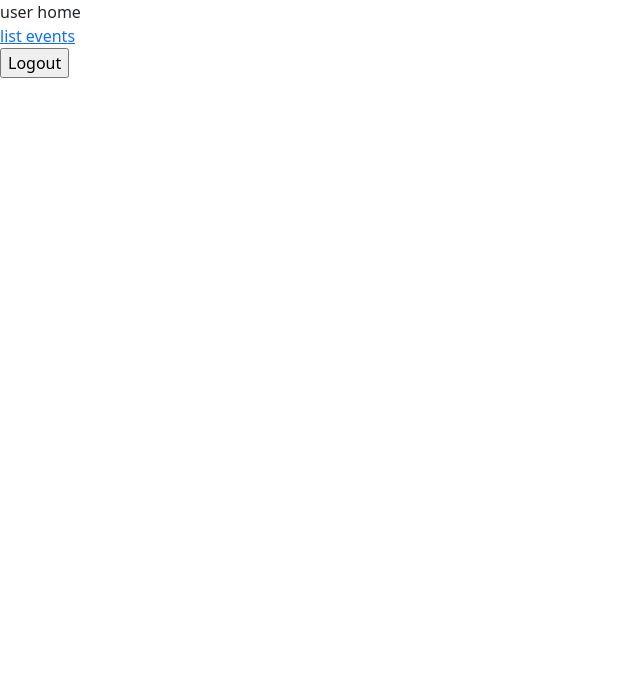
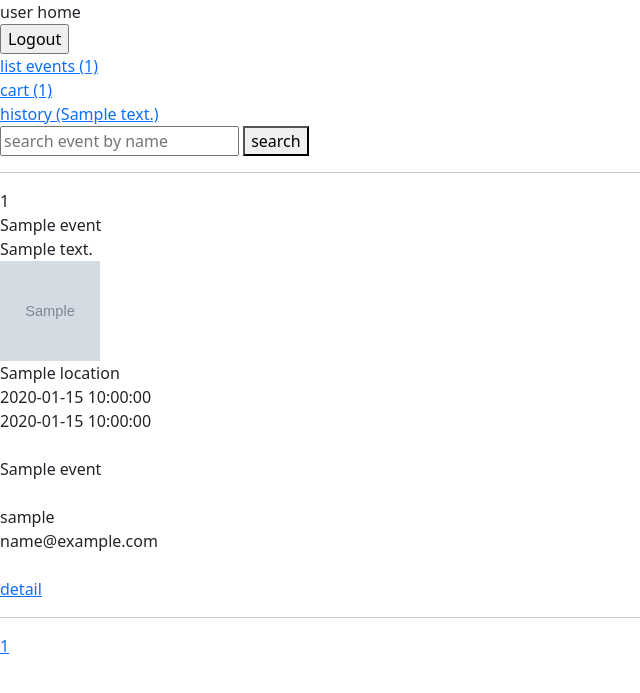
Before and after one commit to Lanzkuy/event-app, a PHP site: the page made by app/views/home/index.php in a window 1280 px wide. Shown: the top 693 px of the page, without its empty margins (0-640 px from the left). Run offline with PHP 8.4, Linux system fonts and the light colour scheme; the template is opened without the code that fills it: most values are stand-ins (such as "Sample title", 1, 10 or a date in 2020); grey boxes marked "Sample" are stand-in pictures.

Commit message:
update view home index

```diff
--- a/app/views/home/index.php
+++ b/app/views/home/index.php
@@ -1,5 +1,46 @@
 user home<br>
-<a href="./event">list events</a><br>
+
 <form action="./home/logout" method="post">
     <input type="submit" value="Logout">
 </form>
+
+<a href="./event">list events (<?= $data['eventCount'] ?>)</a><br>
+<a href="./cart">cart (<?= $data['orderDetailCount'] ?>)</a><br>
+<a href="./history">history (<?= $data['orderDetailCount2'] ?>)</a><br>
+
+<form method="get">
+    <input type="text" name="search" placeholder="search event by name">
+    <button type="submit">search</button>
+</form>
+
+<?php foreach($data['events'] as $event){ ?>
+    <hr>
+    <?= $event['id'] ?><br>
+    <?= $event['title'] ?><br>
+    <?= $event['description'] ?><br>
+    <img src="./assets/img/events/<?=$event['image']?>" width="100" height="100"><br>
+    <?= $event['location'] ?><br>
+    <?= $event['start_datetime'] ?><br>
+    <?= $event['end_datetime'] ?><br><br>
+    <?= $event['category_name'] ?><br><br>
+    <?= $event['user_name'] ?><br>
+    <?= $event['user_email']?><br><br>
+
+    <a href="./home/detail?id=<?=$event['id'] ?>">detail</a>
+
+    <hr>
+<?php } ?>
+
+<?php for ($i=1; $i <= $data['numberOfPages'] ; $i++) {
+    if($i != $data['page']){
+        if(isset($_GET['search'])){
+            $search = $data['search'];
+            echo "<a href='./event?page=$i&search=$search'>$i</a>";
+        }else{
+            echo "<a href='./event?page=$i'>$i</a>";
+        }
+    }else{
+        echo "<a href='#'>$i</a>";
+    }
+}
+?>
```
